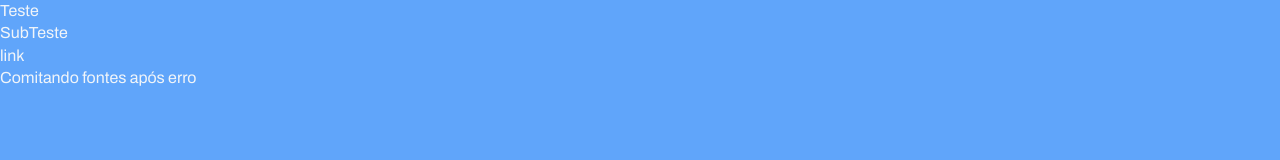
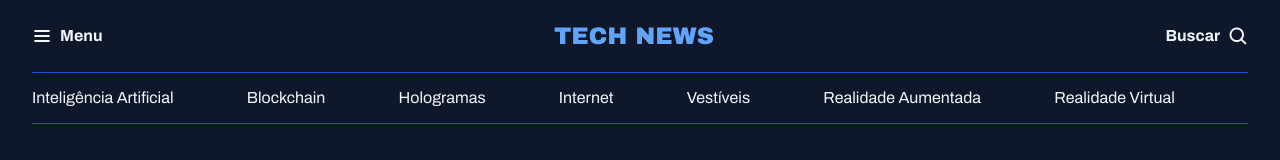
Before and after one commit to Sandro-mao/P-gina-de-not-cia, a plain HTML site: page index.html in a window 1280 px wide. Drawn offline with Linux system fonts and the light colour scheme; a web font is replaced by a local one.

Commit message:
criando o header da aplicação

```diff
--- a/index.html
+++ b/index.html
@@ -13,9 +13,33 @@
 
 </head>
 <body>
-  <h1>Teste</h1>
-  <h2>SubTeste</h2>
-  <a href="#">link</a>
-  <p>Comitando fontes após erro</p>
+  <header class="container">
+    <nav id="primary" class="grid grid-flow-col">
+      <div>
+        <img src="assets/icons/List.svg" alt="ícone de menu">
+        <strong>Menu</strong>
+      </div>
+
+      <div>
+        <img src="assets/Logo.svg" alt="TechNews logo">
+      </div>
+
+      <div>
+        <strong>Buscar</strong>
+        <img src="assets/icons/MagnifyingGlass.svg" alt="ícone de lupa para pesquisa">
+      </div>
+    </nav>
+
+    <nav id="secondary" class="grid grid-flow-col">
+      <a href="#">Inteligência Artificial</a>
+      <a href="#">Blockchain</a>
+      <a href="#">Hologramas</a>
+      <a href="#">Internet</a>
+      <a href="#">Vestíveis</a>
+      <a href="#">Realidade Aumentada</a>
+      <a href="#">Realidade  Virtual</a>
+    </nav>
+  </header>
+
 </body>
 </html>
--- a/styles/global.css
+++ b/styles/global.css
@@ -25,7 +25,7 @@
 body {
   font: var(--text);
   color:              var(--text-color-primary);
-  background-color:   var(--brand-color-light);
+  background-color:   var(--bg-color);
 }
 
 a {
@@ -40,3 +40,19 @@ a:hover{
 h1, h2, h3 {
   font: inherit;
 }
+
+.container {
+  max-width: 1280px;
+  padding-inline: 32px;
+  margin-inline: auto;
+}
+
+/* utility-fist */
+
+.grid {
+  display: grid;
+}
+
+.grid-flow-col{
+  grid-auto-flow: column;
+}
--- /dev/null
+++ b/styles/header.css
@@ -0,0 +1,24 @@
+#primary{
+  padding-block: 20px;
+
+  div {
+    display: flex;
+    align-items: center;
+    gap: 8px;
+  }
+
+  /*nesting css | aninhamento css*/
+  div:nth-child(2) {
+    margin-inline: auto;
+  }
+
+  div:nth-child(3) {
+    justify-self: end;
+  }
+}
+
+#secondary {
+  padding-block: 14px;
+  border: solid 1px var(--stroke-color);
+  border-inline: none;
+}
--- a/styles/index.css
+++ b/styles/index.css
@@ -1 +1,2 @@
 @import url(global.css);
+@import url(header.css);
```
